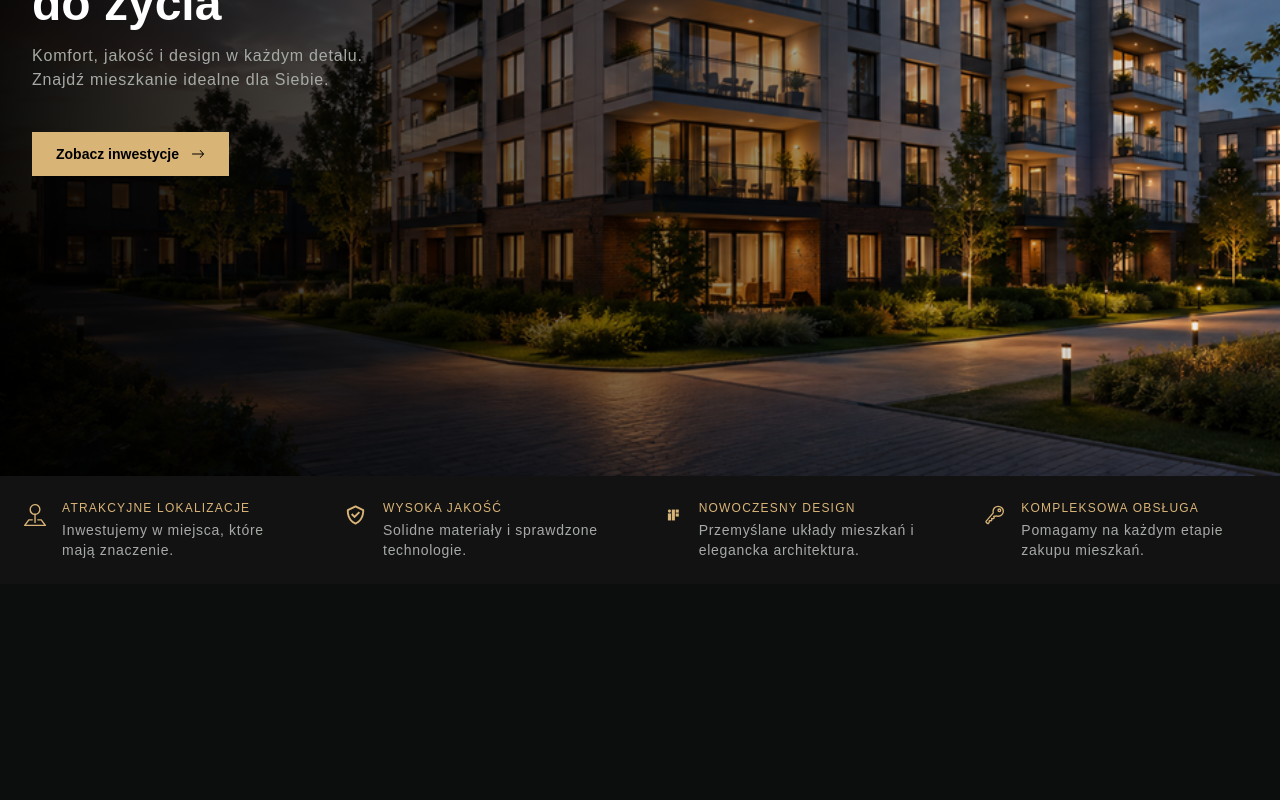
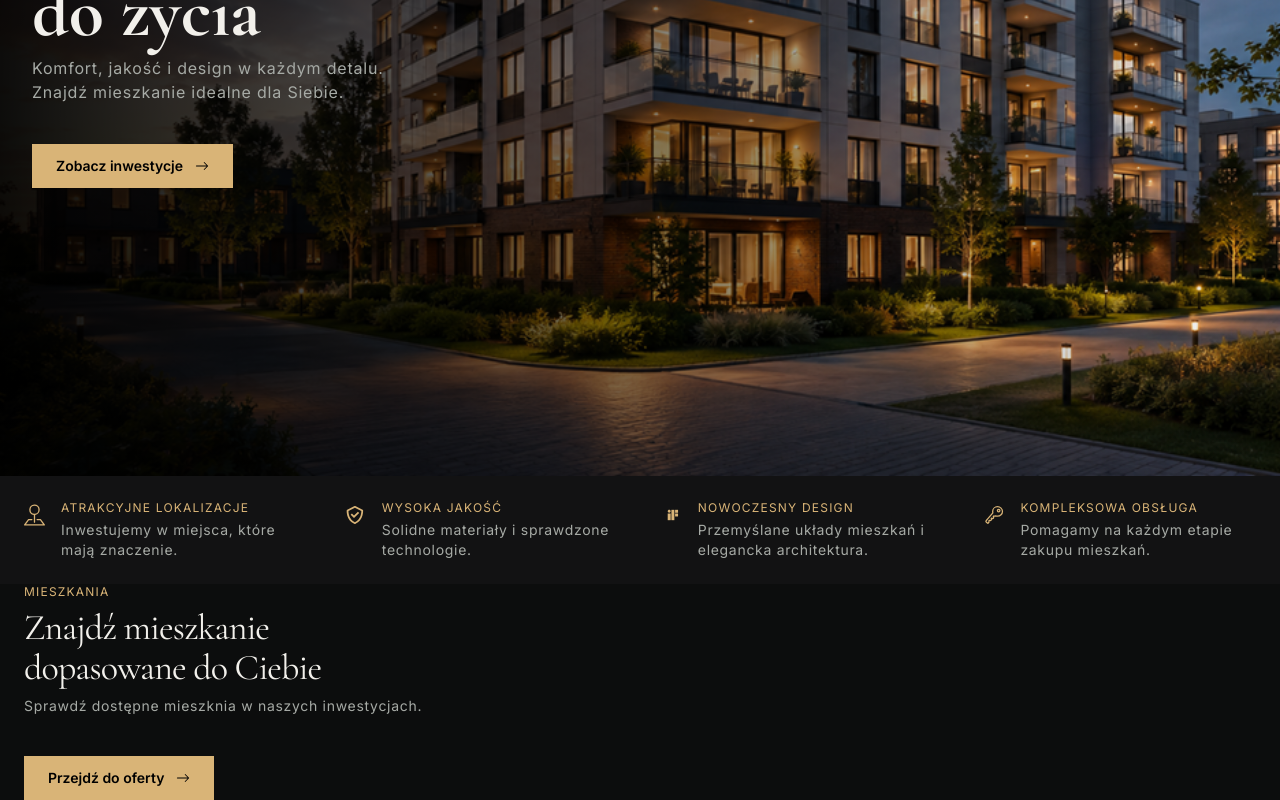
Before and after one commit to przemyslaw-bialk/deweloper-site-with-integrations, a Next.js app: page / in a window 1280 px wide. Shown: the part 324-1124 px from the top of the page. Before the commit the page ends 908 px from the top, so only its background shows below. Built offline with nearby package versions, Linux system fonts and the light colour scheme.

Commit message:
creating UI components

```diff
--- a/app/globals.css
+++ b/app/globals.css
@@ -26,6 +26,8 @@
 }
 
 @theme inline {
+  --font-heading: var(--font-cormorant);
+
   --color-background: var(--background);
   --color-background-secondary: var(--background-secondary);
   --color-foreground: var(--foreground);
@@ -51,6 +53,6 @@
 body {
   background: var(--background);
   color: var(--foreground);
-  font-family: Arial, Helvetica, sans-serif;
+  font-family: var(--font-inter);
   margin: 0 auto;
 }
--- a/app/layout.tsx
+++ b/app/layout.tsx
@@ -1,16 +1,11 @@
 import type { Metadata } from "next";
-import { Geist, Geist_Mono } from "next/font/google";
+import { Inter, Cormorant_Garamond } from "next/font/google";
 import "./globals.css";
 import Header from "@/components/(FRONTEND)/header/Header";
 
-const geistSans = Geist({
-  variable: "--font-geist-sans",
+const inter = Inter({
   subsets: ["latin"],
-});
-
-const geistMono = Geist_Mono({
-  variable: "--font-geist-mono",
-  subsets: ["latin"],
+  variable: "--font-inter",
 });
 
 export const metadata: Metadata = {
@@ -18,11 +13,17 @@ export const metadata: Metadata = {
   description: "Generated by create next app",
 };
 
+const cormorant = Cormorant_Garamond({
+  subsets: ["latin"],
+  variable: "--font-cormorant",
+  weight: ["400", "500", "600", "700"],
+});
+
 export default function RootLayout({ children }: LayoutProps<"/">) {
   return (
     <html
-      lang="en"
-      className={`${geistSans.variable} ${geistMono.variable} h-full antialiased`}
+      lang="pl"
+      className={`${inter.variable}  ${cormorant.variable}  h-full antialiased`}
     >
       <body className="min-h-full flex flex-col">
         <Header />
--- a/app/page.tsx
+++ b/app/page.tsx
@@ -1,5 +1,6 @@
 import Features from "@/components/(FRONTEND)/features/Features";
 import Hero from "@/components/(FRONTEND)/hero/Hero";
+import OurOffer from "@/components/(FRONTEND)/our-offer/OurOffer";
 
 export default function Home() {
   return (
@@ -12,6 +13,7 @@ export default function Home() {
         <Hero />
       </div>
       <Features />
+      <OurOffer />
     </>
   );
 }
--- a/components/(FRONTEND)/features/Features.tsx
+++ b/components/(FRONTEND)/features/Features.tsx
@@ -3,6 +3,7 @@ import { BiCheckShield } from "react-icons/bi";
 import { CgIfDesign } from "react-icons/cg";
 import { IoKeyOutline } from "react-icons/io5";
 import type { IconType } from "react-icons";
+import SubtittleAccent from "@/ui/SubtittleAccent";
 
 type Feature = {
   icon: IconType;
@@ -43,9 +44,7 @@ const Features = () => {
             <div key={feature.title} className="flex items-start gap-4">
               <Icon className="text-3xl text-accent" />
               <div>
-                <p className="text-xs uppercase tracking-widest text-accent">
-                  {feature.title}
-                </p>
+                <SubtittleAccent>{feature.title}</SubtittleAccent>
                 <p className="mt-1 text-sm tracking-wider text-muted">
                   {feature.description}
                 </p>
--- a/components/(FRONTEND)/hero/HeroHeader.tsx
+++ b/components/(FRONTEND)/hero/HeroHeader.tsx
@@ -1,6 +1,6 @@
 const HeroHeader = () => {
   return (
-    <h1 className="text-5xl font-bold text-white leading-16 mt-2">
+    <h1 className="text-7xl font-bold font-heading  mt-2">
       Tworzymy <br />
       przestrzenie <br />
       do życia
--- /dev/null
+++ b/components/(FRONTEND)/our-offer/OurOffer.tsx
@@ -0,0 +1,22 @@
+import ButtonMain from "@/ui/ButtonMain";
+import MainTittle from "@/ui/MainTittle";
+import SectionText from "@/ui/SectionText";
+import SubtittleAccent from "@/ui/SubtittleAccent";
+
+const OurOffer = () => {
+  return (
+    <div className="px-6">
+      <SubtittleAccent>mieszkania</SubtittleAccent>
+      <MainTittle className="mt-2">
+        Znajdź mieszkanie <br />
+        dopasowane do Ciebie
+      </MainTittle>
+      <SectionText classname="mt-2">
+        Sprawdź dostępne mieszknia w naszych inwestycjach.
+      </SectionText>
+      <ButtonMain href="/project">Przejdź do oferty</ButtonMain>
+    </div>
+  );
+};
+
+export default OurOffer;
--- /dev/null
+++ b/ui/ButtonMain.tsx
@@ -0,0 +1,24 @@
+import Link from "next/link";
+import { BsArrowRight } from "react-icons/bs";
+
+type Props = {
+  children: React.ReactNode;
+  href: string;
+};
+
+const ButtonMain = ({ children, href }: Props) => {
+  return (
+    <Link
+      href={href}
+      className="group mt-10 inline-block bg-accent px-6 py-3 text-sm font-semibold text-black  "
+    >
+      <div className="flex items-center justify-center gap-3">
+        <span>{children}</span>
+
+        <BsArrowRight className="transition-transform  group-hover:translate-x-1" />
+      </div>
+    </Link>
+  );
+};
+
+export default ButtonMain;
--- /dev/null
+++ b/ui/MainTittle.tsx
@@ -0,0 +1,14 @@
+type Props = {
+  children: React.ReactNode;
+  className?: string;
+};
+
+const MainTitle = ({ children, className }: Props) => {
+  return (
+    <h2 className={`text-4xl font-heading tracking-tight ${className}`}>
+      {children}
+    </h2>
+  );
+};
+
+export default MainTitle;
--- /dev/null
+++ b/ui/SectionText.tsx
@@ -0,0 +1,14 @@
+type Props = {
+  children: React.ReactNode;
+  classname?: string;
+};
+
+const SectionText = ({ children, classname }: Props) => {
+  return (
+    <p className={`text-muted mt-2 tracking-wider text-sm ${classname}`}>
+      {children}
+    </p>
+  );
+};
+
+export default SectionText;
--- /dev/null
+++ b/ui/SubtittleAccent.tsx
@@ -0,0 +1,14 @@
+type Props = {
+  children: React.ReactNode;
+  classname?: string;
+};
+
+const SubtittleAccent = ({ children, classname }: Props) => {
+  return (
+    <p className={`text-xs uppercase tracking-widest text-accent ${classname}`}>
+      {children}
+    </p>
+  );
+};
+
+export default SubtittleAccent;
```
